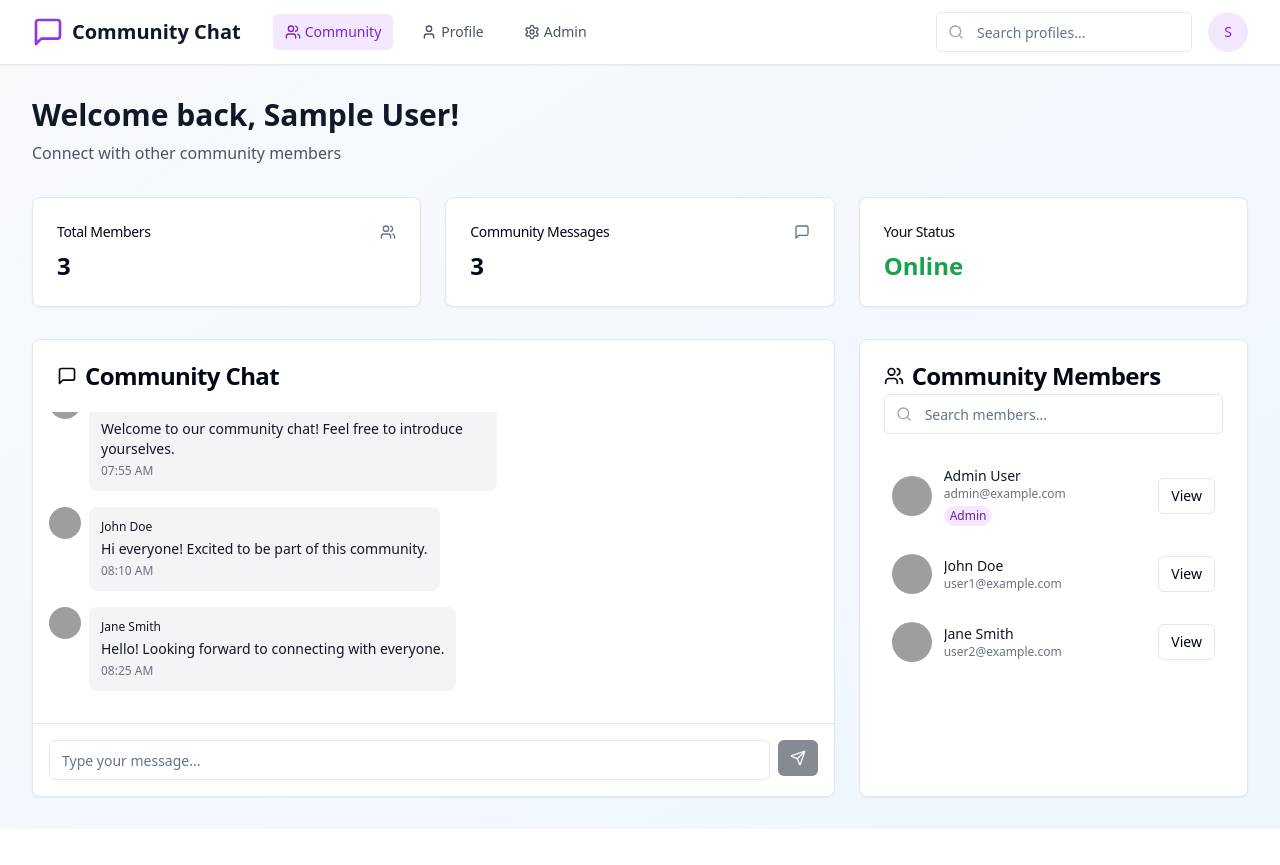
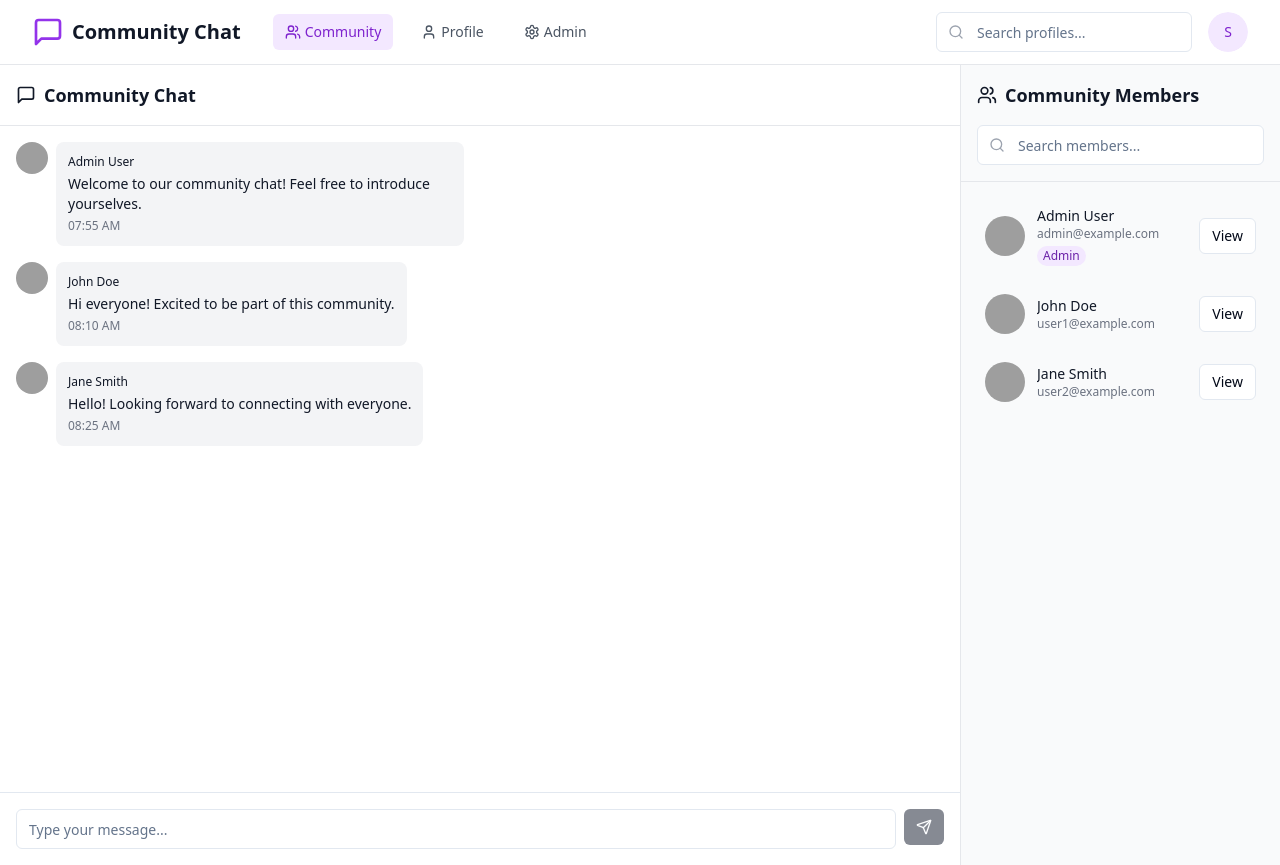
Before and after one commit to prathamjain16/walled-garden-talk, a React (Vite) app: page /dashboard in a window 1280 px wide. Before the commit the page ends 829 px from the top, so only its background shows below. Built offline with nearby package versions, Linux system fonts and the light colour scheme; sample sign-in values are in the browser's storage; grey boxes are pictures that could not be loaded.

Commit message:
Refactor: Simplify dashboard layout
Removed welcome message and cards from the dashboard, displaying only the chat window for a cleaner, less cluttered UI.

```diff
--- a/src/pages/Dashboard.tsx
+++ b/src/pages/Dashboard.tsx
@@ -1,4 +1,3 @@
-
 import { useState, useRef, useEffect } from 'react';
 import { Link, useSearchParams } from 'react-router-dom';
 import { useAuth, MOCK_USERS } from '../contexts/AuthContext';
@@ -92,56 +91,18 @@ const Dashboard = () => {
   );
 
   return (
-    <div className="max-w-7xl mx-auto px-4 sm:px-6 lg:px-8 py-8">
-      <div className="mb-8">
-        <h1 className="text-3xl font-bold text-gray-900 mb-2">
-          Welcome back, {user?.name}!
-        </h1>
-        <p className="text-gray-600">Connect with other community members</p>
+    <div className="h-screen flex flex-col">
+      <div className="flex-1 flex">
+        {/* Community Chat */}
+        <div className="flex-1 flex flex-col bg-white">
+          <div className="p-4 border-b border-gray-200">
+            <h2 className="text-lg font-semibold text-gray-900 flex items-center gap-2">
+              <MessageSquare className="h-5 w-5" />
+              Community Chat
+            </h2>
           </div>
 
-      <div className="grid grid-cols-1 md:grid-cols-3 gap-6 mb-8">
-        <Card>
-          <CardHeader className="flex flex-row items-center justify-between space-y-0 pb-2">
-            <CardTitle className="text-sm font-medium">Total Members</CardTitle>
-            <Users className="h-4 w-4 text-muted-foreground" />
-          </CardHeader>
-          <CardContent>
-            <div className="text-2xl font-bold">{MOCK_USERS.length}</div>
-          </CardContent>
-        </Card>
-
-        <Card>
-          <CardHeader className="flex flex-row items-center justify-between space-y-0 pb-2">
-            <CardTitle className="text-sm font-medium">Community Messages</CardTitle>
-            <MessageSquare className="h-4 w-4 text-muted-foreground" />
-          </CardHeader>
-          <CardContent>
-            <div className="text-2xl font-bold">{messages.length}</div>
-          </CardContent>
-        </Card>
-
-        <Card>
-          <CardHeader className="flex flex-row items-center justify-between space-y-0 pb-2">
-            <CardTitle className="text-sm font-medium">Your Status</CardTitle>
-          </CardHeader>
-          <CardContent>
-            <div className="text-2xl font-bold text-green-600">Online</div>
-          </CardContent>
-        </Card>
-      </div>
-
-      <div className="grid grid-cols-1 lg:grid-cols-3 gap-6">
-        {/* Community Chat */}
-        <Card className="lg:col-span-2">
-          <CardHeader>
-            <CardTitle className="flex items-center gap-2">
-              <MessageSquare className="h-5 w-5" />
-              Community Chat
-            </CardTitle>
-          </CardHeader>
-          <CardContent className="p-0">
-            <div className="h-96 flex flex-col">
+          <div className="flex-1 flex flex-col">
             <div className="flex-1 overflow-y-auto p-4 space-y-4">
               {messages.map((message) => {
                 const isOwnMessage = message.senderId === user?.id;
@@ -186,16 +147,15 @@ const Dashboard = () => {
               </form>
             </div>
           </div>
-          </CardContent>
-        </Card>
+        </div>
 
-        {/* Community Members */}
-        <Card>
-          <CardHeader>
-            <CardTitle className="flex items-center gap-2">
+        {/* Community Members Sidebar */}
+        <div className="w-80 bg-gray-50 border-l border-gray-200">
+          <div className="p-4 border-b border-gray-200">
+            <h3 className="text-lg font-semibold text-gray-900 flex items-center gap-2 mb-4">
               <Users className="h-5 w-5" />
               Community Members
-            </CardTitle>
+            </h3>
             <div className="relative">
               <Search className="absolute left-3 top-1/2 transform -translate-y-1/2 text-gray-400 h-4 w-4" />
               <Input
@@ -205,11 +165,12 @@ const Dashboard = () => {
                 className="pl-10"
               />
             </div>
-          </CardHeader>
-          <CardContent>
-            <div className="space-y-3 max-h-96 overflow-y-auto">
+          </div>
+
+          <div className="p-4">
+            <div className="space-y-3 max-h-[calc(100vh-200px)] overflow-y-auto">
               {filteredUsers.map((member) => (
-                <div key={member.id} className="flex items-center space-x-3 p-2 rounded-lg hover:bg-gray-50">
+                <div key={member.id} className="flex items-center space-x-3 p-2 rounded-lg hover:bg-white">
                   <Avatar className="h-10 w-10">
                     <AvatarImage src={member.avatar} alt={member.name} />
                     <AvatarFallback className="bg-purple-100 text-purple-700">
@@ -241,8 +202,8 @@ const Dashboard = () => {
                 <p className="text-gray-500">No members found matching "{searchTerm}"</p>
               </div>
             )}
-          </CardContent>
-        </Card>
+          </div>
+        </div>
       </div>
     </div>
   );
```
Lines whose indentation alone changed are shown as unchanged.
